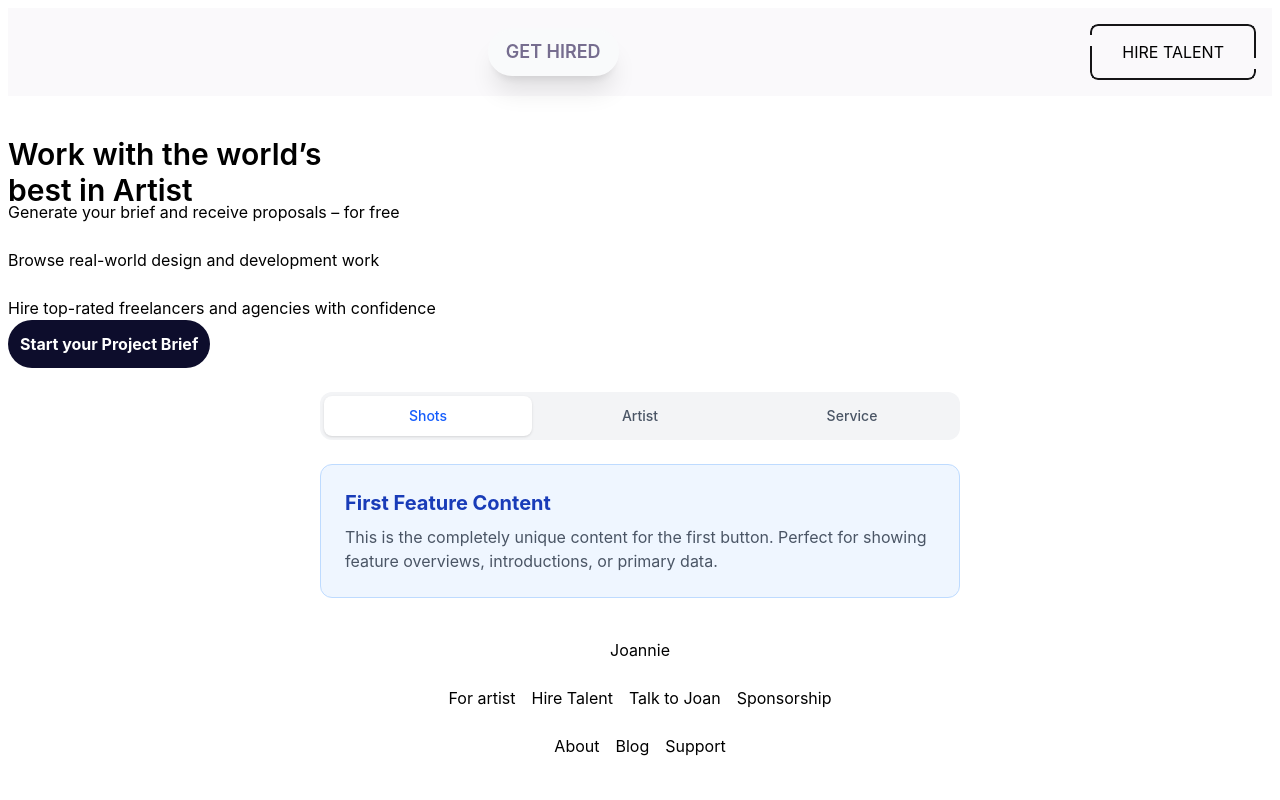
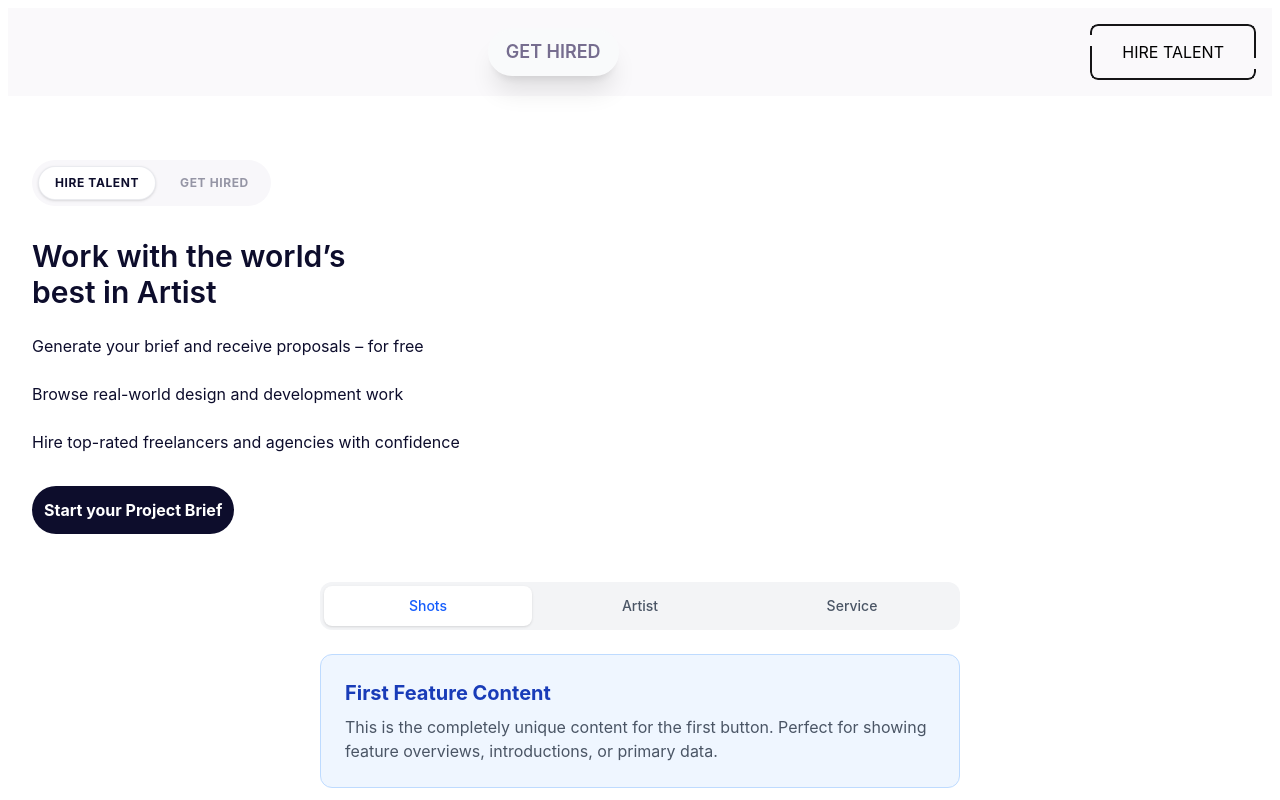
Before and after one commit to neducod/secret-project, a React (Vite) app: page / in a window 1280 px wide. Shown: the top 800 px of the page. Built offline with nearby package versions, Linux system fonts and the light colour scheme.

Commit message:
fixing the hero section

```diff
--- a/src/App.jsx
+++ b/src/App.jsx
@@ -196,7 +196,15 @@ function App() {
 
         </div>
 
-        <div>
+        <div className='max-w-xl w-full flex flex-col gap-6 md:gap-8 p-4 md:p-6 text-[#0d0d2c]'>
+          <div className="inline-flex gap-2 bg-[#f8f7fa] p-1.5 rounded-full self-start">
+            <button className="text-xs font-bold px-4 py-2 bg-white rounded-full border border-gray-200/80 shadow-sm uppercase tracking-wider text-[#0d0d2c]">
+              Hire Talent
+            </button>
+            <button className="text-xs font-bold px-4 py-2 text-[#9595a5] hover:text-[#0d0d2c] transition-colors uppercase tracking-wider">
+              Get Hired
+            </button>
+          </div>
           <h1 className='text-left items-center text-3xl font-semibold max-w-xs'>Work with the world’s best in <span>Artist</span></h1>
           <div className='flex flex-col gap-6 -mt-2'>
             <div>
```
